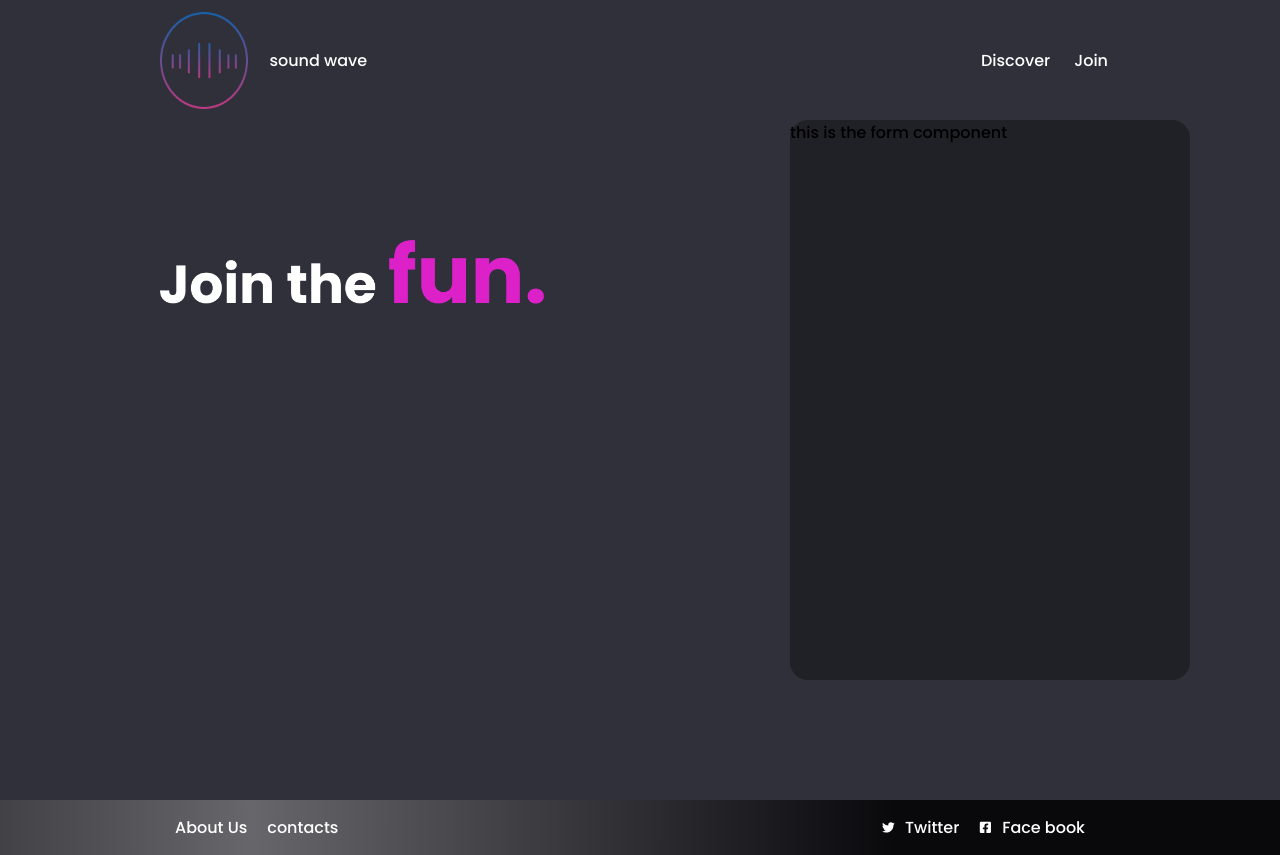
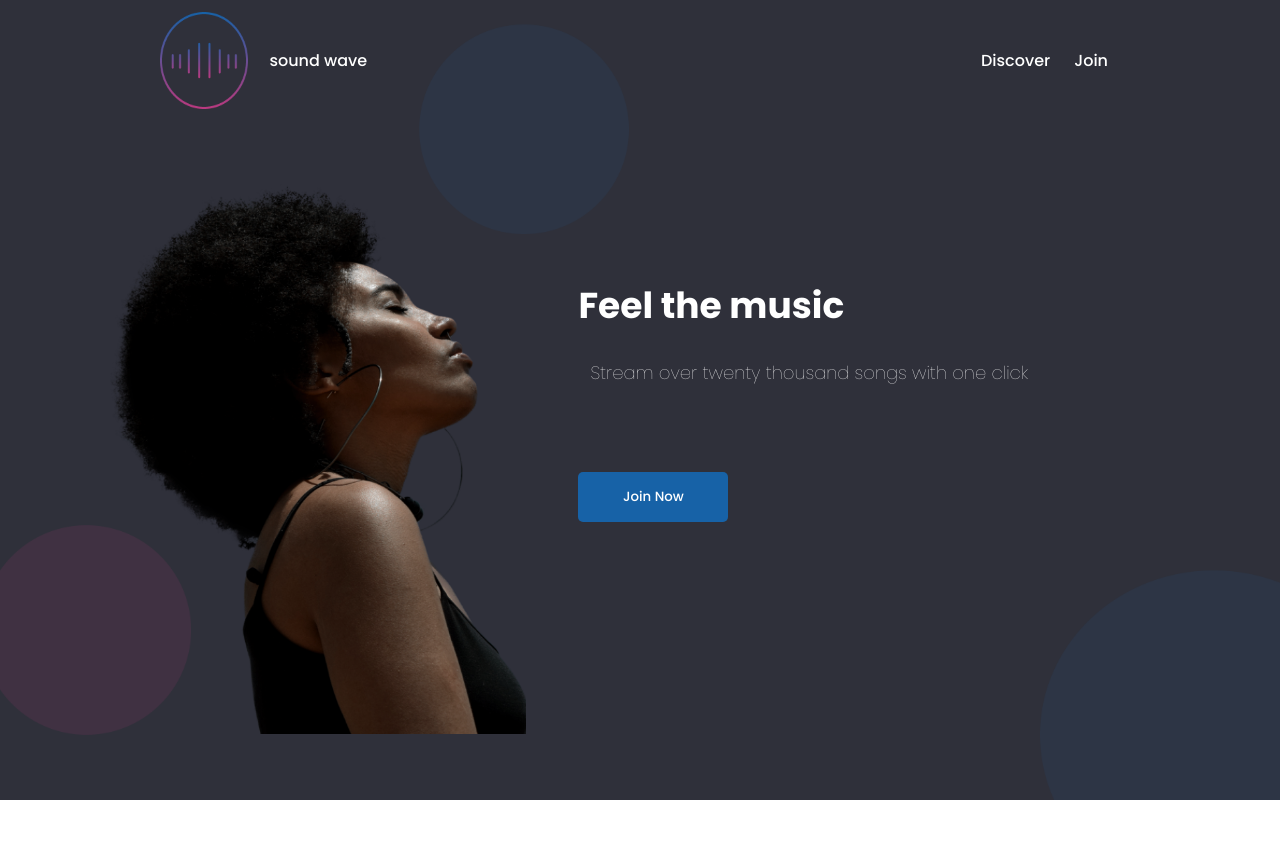
Before and after one commit to tech-911/MusicProject, a React (Create React App) app: page / in a window 1280 px wide. After the commit the page ends 800 px from the top, so only its background shows below. Built offline with nearby package versions, Linux system fonts and the light colour scheme.

Commit message:
forth commit

```diff
--- a/src/components/form_component/form.css
+++ b/src/components/form_component/form.css
@@ -3,6 +3,30 @@
   border-radius: 18px;
   display: flex;
   flex-direction: column;
-  height: 35em;
-  width: 25em;
+  align-items: center;
+  height: 100%;
+  width: 87%;
+  color: white;
+  padding: 20px;
 }
+
+.btn {
+  background: #1762a7;
+  color: white;
+  border-radius: 20px;
+  width: 90%;
+  height: 7%;
+  text-align: center;
+  display: flex;
+  flex-direction: column;
+  align-items: center;
+  justify-content: center;
+}
+
+.formBody > * {
+  margin-top: 40px;
+}
+
+.btn:hover {
+  cursor: pointer;
+}
--- a/src/components/form_component/form.jsx
+++ b/src/components/form_component/form.jsx
@@ -1,9 +1,14 @@
 import React from "react";
 import "./form.css";
-function form() {
+import Input from "../../components/input_component/input";
+function form(props) {
   return (
     <formComponent className="formBody">
-      this is the form component
+      {props.info.map((value, id) => {
+        return <Input title={value} type={props.type[id]}/>;
+      })}
+
+      <div className="btn">Join Now</div>
     </formComponent>
   );
 }
--- /dev/null
+++ b/src/components/input_component/input.css
@@ -0,0 +1,18 @@
+.inputBody {
+  color: white;
+  display: flex;
+  flex-direction: column;
+  width: 90%;
+  height: 100px;
+}
+
+.inputBody > input {
+  border: 1px solid #1762a7;
+  border-radius: 10px;
+  background: #202027;
+  color: white;
+  width: 100;
+  height: 100%;
+  outline: none;
+  padding: 9px;
+}
--- /dev/null
+++ b/src/components/input_component/input.jsx
@@ -0,0 +1,12 @@
+import React from "react";
+import "./input.css";
+function input(props) {
+  return (
+    <inputCompo className="inputBody">
+      <label for="fname">{props.title}</label> <br></br>
+      <input type={props.type} id="fname" name="fname" />
+    </inputCompo>
+  );
+}
+
+export default input;
--- a/src/index.js
+++ b/src/index.js
@@ -2,15 +2,15 @@ import React from "react";
 import ReactDOM from "react-dom";
 import "./index.css";
 // import Main from "./pages/main_page/main_page";
-// import Land from './pages/landing_page/landing_page'
-import Join from "./pages/sign_up_page/sign_up_page";
+import Land from './pages/landing_page/landing_page'
+// import Join from "./pages/sign_up_page/sign_up_page";
 import * as serviceWorker from "./serviceWorker";
 
 ReactDOM.render(
   <React.StrictMode>
     {/* <Main /> */}
-    {/* <Land/> */}
-    <Join />
+    <Land/>
+    {/* <Join /> */}
   </React.StrictMode>,
   document.getElementById("root")
 );
--- a/src/pages/sign_up_page/sign_up_page.css
+++ b/src/pages/sign_up_page/sign_up_page.css
@@ -15,7 +15,7 @@
   flex-direction: row;
   align-items: center;
   justify-content: space-between;
-  height: 70%;
+  height: 75%;
   width: 100%;
 }
 
@@ -26,6 +26,9 @@
   margin-top: -20%;
 }
 .form {
-  margin-right: 90px;
-
+  /* margin-right: -50px; */
+  margin-left: 190px;
+  margin-bottom: -40px;
+  height: 100%;
+  width: 50%;
 }
--- a/src/pages/sign_up_page/sign_up_page_body.jsx
+++ b/src/pages/sign_up_page/sign_up_page_body.jsx
@@ -3,13 +3,15 @@ import "./sign_up_page.css";
 import Join from "../../assets/Join the fun..png";
 import Form from "../../components/form_component/form";
 function sign_up_page_body() {
+  const arr = ["Name: ", "Email: ", "Passwords: "];
+  const arr2=["text", "email", "password"]
   return (
     <join className="join">
       <wrapperJoin className="wrapJoin">
-        <img src={Join} />
-        <formComponent className="form">
-          <Form />
-        </formComponent>
+        <img src={Join} alt=""/>
+        <formCompo className="form">
+          <Form info={arr} type={arr2}/>
+        </formCompo>
       </wrapperJoin>
     </join>
   );
```
